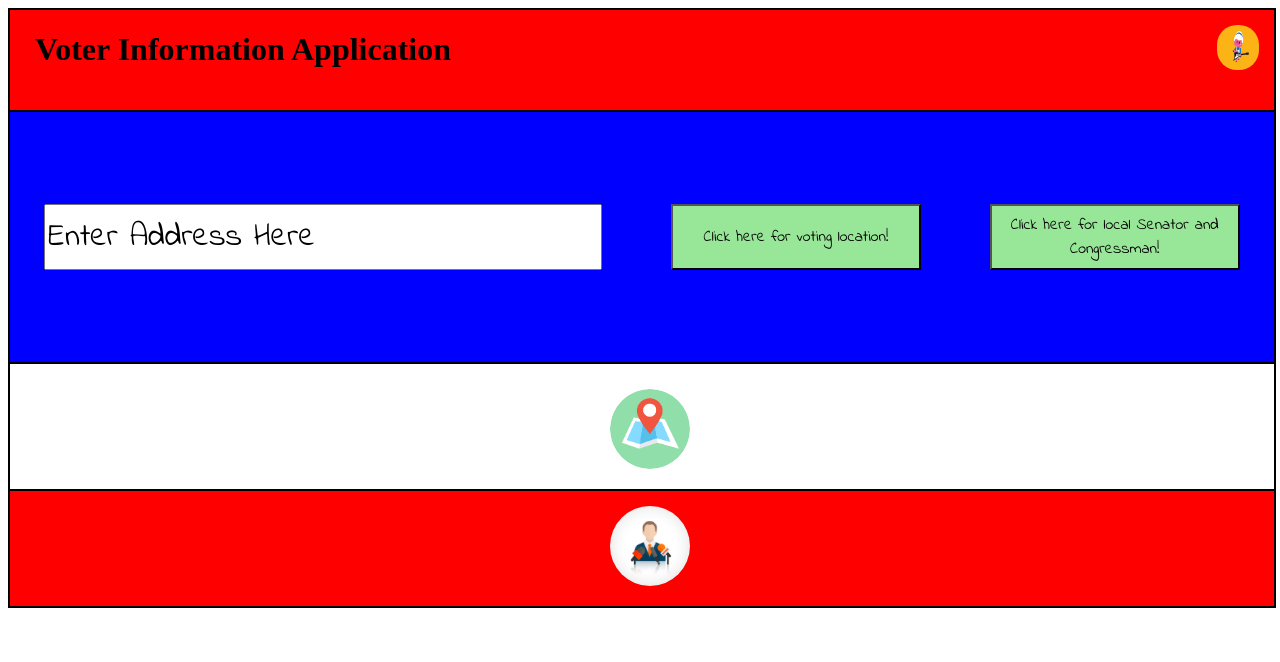
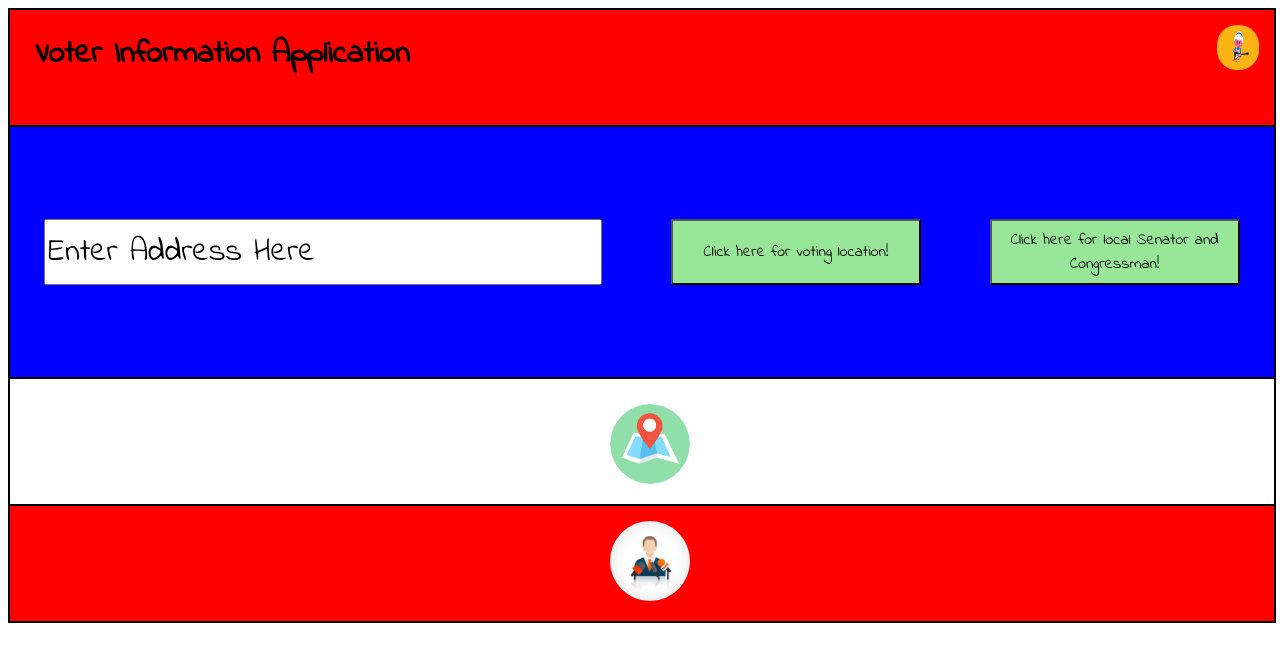
Before and after one commit to Adbritcl1128/civicApiExercise, a website: page index.html in a window 1280 px wide. Drawn offline with Linux system fonts and the light colour scheme.

Commit message:
touchups

```diff
--- a/src/main.js
+++ b/src/main.js
@@ -29,7 +29,7 @@ function renderCandidates(response, rawResponse) {
     var firstOfficialsInfo = firstOfficialsRank.name + ', ' +
      firstOfficialsRank.party + ', ' +
      firstOfficialsRank.urls + ', ' +
-     firstOfficialsRank.phones;
+     firstOfficialsRank.phones + '    ------    ';
      var secondOfficialsInfo = secondOfficialsRank.name + ', ' +
       secondOfficialsRank.party + ', ' +
       secondOfficialsRank.urls + ', ' +
--- a/style.css
+++ b/style.css
@@ -37,7 +37,7 @@
   display: flex;
   justify-content: space-between;
   width: 100%;
-  height: 100px;
+  height: 115px;
   border: 2px solid black;
   border-bottom: 0px;
   background-color: red;
@@ -74,6 +74,8 @@ div#resultsTwo {
 
 h1 {
   margin-left: 25px;
+  font-family: "Indie Flower";
+  font-size: 2em;
 }
 
 .alexAvatar {
```
